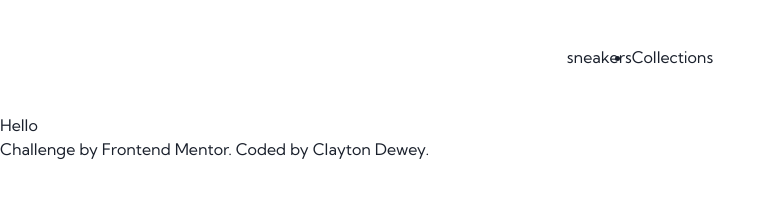
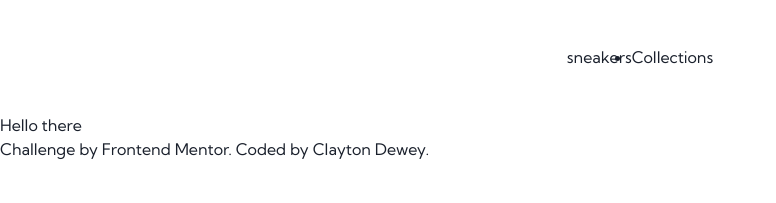
Before and after one commit to ClaytonDewey/ecommerce-app, a Next.js app: page / in a window 1280 px wide. Shown: the top 203 px of the page, without its empty margins (0-776 px from the left). Built offline with nearby package versions, Linux system fonts and the light colour scheme.

Commit message:
Update index

```diff
--- a/src/pages/index.tsx
+++ b/src/pages/index.tsx
@@ -1,10 +1,11 @@
-import Head from 'next/head';
-import Image from 'next/image';
 import { Inter } from 'next/font/google';
-import styles from '@/styles/Home.module.css';
 
 const inter = Inter({ subsets: ['latin'] });
 
 export default function Home() {
-  return <div>Hello</div>;
+  return (
+    <div>
+      <p color='brand.100'>Hello there</p>
+    </div>
+  );
 }
```
